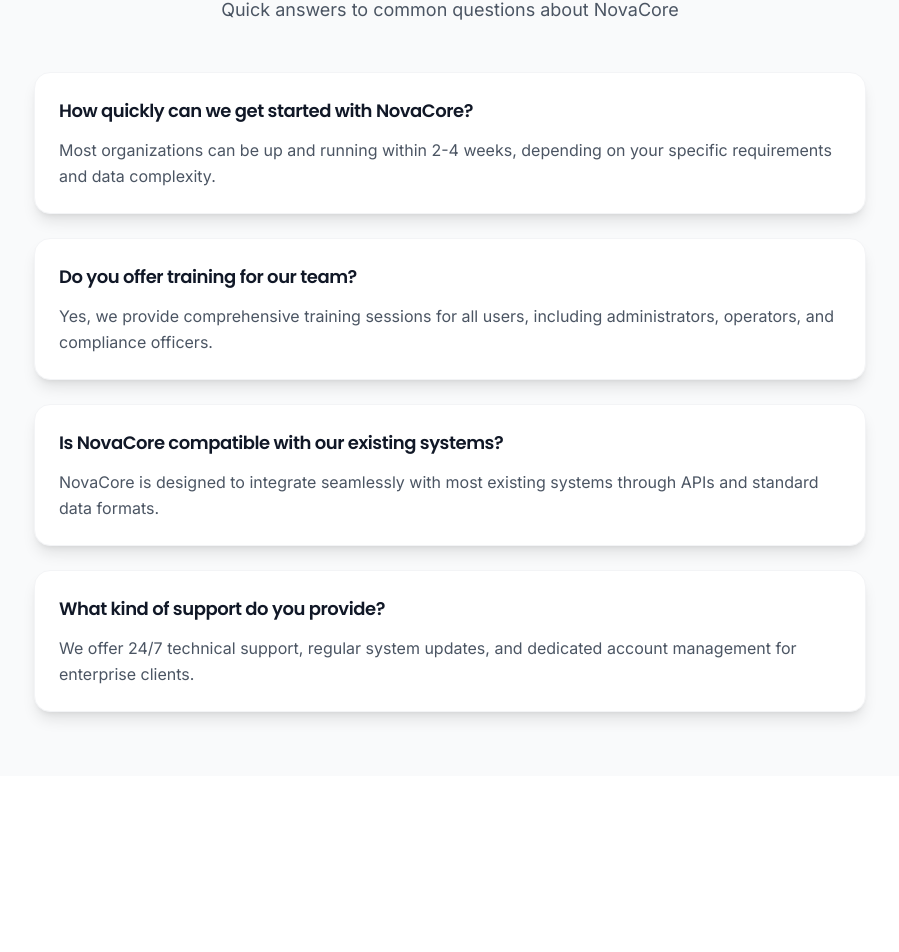
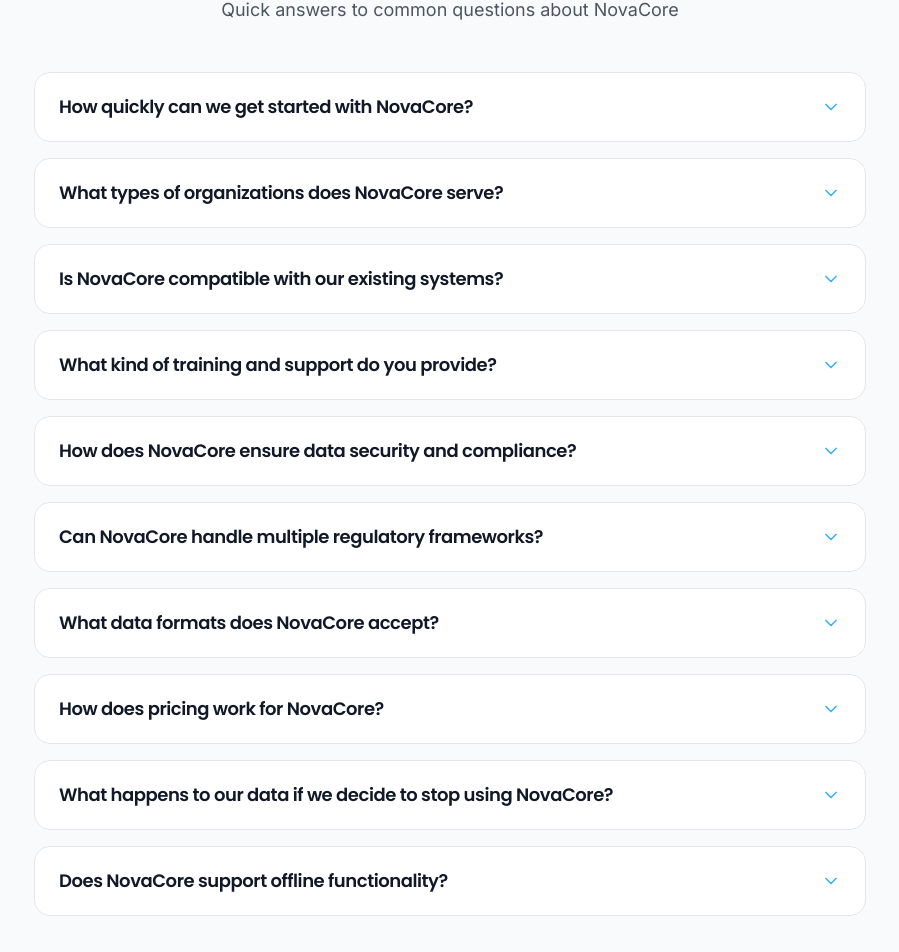
Before and after one commit to temiadebayo/novacore-website, a Next.js app: page /contact in a window 1280 px wide. Shown: the part 1296-2248 px from the top of the page, without its empty margins (190-1089 px from the left). Before the commit the page ends 2072 px from the top, so only its background shows below. Built offline with nearby package versions, Linux system fonts and the light colour scheme.

Commit message:
feat: remove business hours, add comprehensive accordion-style FAQs with 10 detailed questions

```diff
--- a/app/contact/page.tsx
+++ b/app/contact/page.tsx
@@ -1,8 +1,8 @@
 'use client'
 
 import { useState } from 'react'
-import { motion } from 'framer-motion'
-import { Mail, MapPin, Clock, Send, CheckCircle, AlertCircle } from 'lucide-react'
+import { motion, AnimatePresence } from 'framer-motion'
+import { Mail, MapPin, Send, CheckCircle, AlertCircle, ChevronDown } from 'lucide-react'
 
 const contactInfo = [
   {
@@ -16,12 +16,6 @@
     title: 'Visit Us',
     details: ['Abuja, Nigeria'],
     description: 'Come see us at our Abuja office'
-  },
-  {
-    icon: Clock,
-    title: 'Business Hours',
-    details: ['Monday - Friday: 8:00 AM - 6:00 PM', 'Saturday: 9:00 AM - 2:00 PM'],
-    description: 'We\'re here to help during business hours'
   }
 ]
 
@@ -63,6 +57,49 @@
   }
 ]
 
+const faqs = [
+  {
+    question: "How quickly can we get started with NovaCore?",
+    answer: "Most organizations can be up and running within 2-4 weeks, depending on your specific requirements and data complexity. Our onboarding process includes system setup, data migration, user training, and initial configuration. We work closely with your team to ensure a smooth transition and provide dedicated support throughout the implementation phase."
+  },
+  {
+    question: "What types of organizations does NovaCore serve?",
+    answer: "NovaCore is designed for regulators, energy operators, financial institutions, and stakeholders across Africa's energy and finance sectors. Whether you're a national regulatory body like NUPRC or NMDPRA, an upstream/downstream operator, or a compliance officer, our platform adapts to your specific needs and workflows."
+  },
+  {
+    question: "Is NovaCore compatible with our existing systems?",
+    answer: "Yes, NovaCore is designed to integrate seamlessly with most existing systems through RESTful APIs and standard data formats (Excel, CSV, PDF). We support integration with ERP systems, existing databases, and legacy compliance tools. Our technical team will work with you to ensure smooth data flow between NovaCore and your current infrastructure without disrupting operations."
+  },
+  {
+    question: "What kind of training and support do you provide?",
+    answer: "We provide comprehensive training sessions tailored to different user roles - administrators, operators, compliance officers, and executives. Training includes live sessions, video tutorials, and documentation. Post-launch, we offer 24/7 technical support, regular system updates, dedicated account management for enterprise clients, and ongoing training for new features and team members."
+  },
+  {
+    question: "How does NovaCore ensure data security and compliance?",
+    answer: "NovaCore employs enterprise-grade security measures including end-to-end encryption, role-based access control, audit trails, and secure cloud infrastructure. We comply with international data protection standards and African regulatory requirements. All data is stored in secure, geo-redundant servers with regular backups and disaster recovery protocols in place."
+  },
+  {
+    question: "Can NovaCore handle multiple regulatory frameworks?",
+    answer: "Absolutely. NovaCore is built to accommodate multiple regulatory frameworks simultaneously, including NUPRC, NMDPRA, and other African energy regulators. The platform allows you to configure different compliance requirements, reporting templates, and validation rules for each regulatory body you work with."
+  },
+  {
+    question: "What data formats does NovaCore accept?",
+    answer: "NovaCore accepts a wide range of data formats including Excel spreadsheets (.xlsx, .xls), CSV files, PDF documents, and direct API integrations. Our intelligent data mapping automatically detects fields and validates entries against regulatory standards, making the upload process seamless regardless of your current data format."
+  },
+  {
+    question: "How does pricing work for NovaCore?",
+    answer: "We offer flexible pricing models based on your organization's size, user count, and specific needs. This includes subscription-based plans for operators, enterprise packages for large organizations, and custom solutions for regulatory bodies. Contact us for a detailed quote tailored to your requirements. We also offer demo periods to help you evaluate the platform."
+  },
+  {
+    question: "What happens to our data if we decide to stop using NovaCore?",
+    answer: "You retain full ownership of your data at all times. If you decide to discontinue using NovaCore, we provide complete data export in standard formats of your choice. We also offer a transition period with support to ensure smooth migration to any alternative system you choose. No data lock-in, ever."
+  },
+  {
+    question: "Does NovaCore support offline functionality?",
+    answer: "While NovaCore is primarily a cloud-based platform for real-time collaboration, we offer offline data collection capabilities for field operations. Data collected offline can be synchronized automatically when connectivity is restored, ensuring continuous operations even in remote locations."
+  }
+]
+
 export default function ContactPage() {
   const [formData, setFormData] = useState({
     name: '',
@@ -74,6 +111,7 @@
   })
   const [isSubmitting, setIsSubmitting] = useState(false)
   const [submitStatus, setSubmitStatus] = useState<'idle' | 'success' | 'error'>('idle')
+  const [openFaqIndex, setOpenFaqIndex] = useState<number | null>(null)
 
   const handleInputChange = (e: React.ChangeEvent<HTMLInputElement | HTMLTextAreaElement>) => {
     const { name, value } = e.target
@@ -306,38 +344,48 @@
             </p>
           </motion.div>
 
-          <div className="space-y-6">
-            {[
-              {
-                question: "How quickly can we get started with NovaCore?",
-                answer: "Most organizations can be up and running within 2-4 weeks, depending on your specific requirements and data complexity."
-              },
-              {
-                question: "Do you offer training for our team?",
-                answer: "Yes, we provide comprehensive training sessions for all users, including administrators, operators, and compliance officers."
-              },
-              {
-                question: "Is NovaCore compatible with our existing systems?",
-                answer: "NovaCore is designed to integrate seamlessly with most existing systems through APIs and standard data formats."
-              },
-              {
-                question: "What kind of support do you provide?",
-                answer: "We offer 24/7 technical support, regular system updates, and dedicated account management for enterprise clients."
-              }
-            ].map((faq, index) => (
+          <div className="space-y-4">
+            {faqs.map((faq, index) => (
               <motion.div
                 key={index}
                 initial={{ opacity: 0, y: 20 }}
                 animate={{ opacity: 1, y: 0 }}
-                transition={{ duration: 0.8, delay: 0.7 + index * 0.1 }}
-                className="bg-white rounded-2xl p-6 shadow-lg border border-gray-100"
+                transition={{ duration: 0.8, delay: 0.7 + index * 0.05 }}
+                className="bg-white rounded-2xl border border-gray-200 overflow-hidden hover:border-primary-300 transition-colors duration-300"
               >
-                <h3 className="text-lg font-semibold text-gray-900 mb-3 tracking-tight">
-                  {faq.question}
-                </h3>
-                <p className="text-gray-600 leading-relaxed">
-                  {faq.answer}
-                </p>
+                <button
+                  onClick={() => setOpenFaqIndex(openFaqIndex === index ? null : index)}
+                  className="w-full px-6 py-5 flex items-center justify-between text-left hover:bg-gray-50 transition-colors duration-200"
+                >
+                  <h3 className="text-lg font-semibold text-gray-900 tracking-tight pr-4">
+                    {faq.question}
+                  </h3>
+                  <motion.div
+                    animate={{ rotate: openFaqIndex === index ? 180 : 0 }}
+                    transition={{ duration: 0.3 }}
+                    className="flex-shrink-0"
+                  >
+                    <ChevronDown className="w-5 h-5 text-primary-500" />
+                  </motion.div>
+                </button>
+
+                <AnimatePresence>
+                  {openFaqIndex === index && (
+                    <motion.div
+                      initial={{ height: 0, opacity: 0 }}
+                      animate={{ height: 'auto', opacity: 1 }}
+                      exit={{ height: 0, opacity: 0 }}
+                      transition={{ duration: 0.3, ease: 'easeInOut' }}
+                      className="overflow-hidden"
+                    >
+                      <div className="px-6 pb-5 pt-2">
+                        <p className="text-gray-600 leading-relaxed">
+                          {faq.answer}
+                        </p>
+                      </div>
+                    </motion.div>
+                  )}
+                </AnimatePresence>
               </motion.div>
             ))}
           </div>
```
